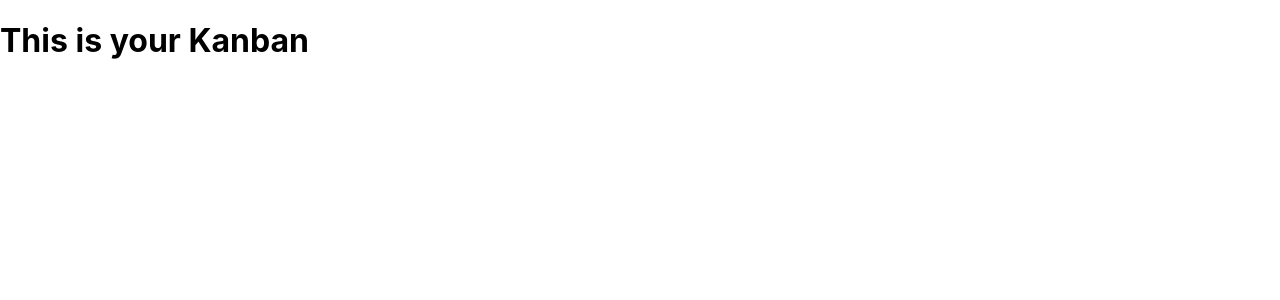
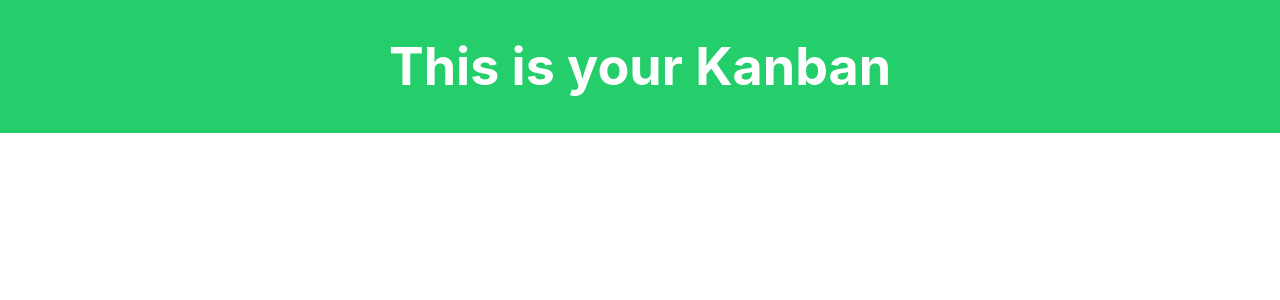
Before and after one commit to Angelica137/kanban, a React (Create React App) app: page / in a window 1280 px wide. Shown: the top 300 px of the page. Built offline with nearby package versions, Linux system fonts and the light colour scheme.

Commit message:
add header wrapper

```diff
--- a/src/components/Header/Header.js
+++ b/src/components/Header/Header.js
@@ -1,5 +1,21 @@
 import React from "react";
+import styled from "styled-components";
 
-const Header = () => <h1>This is your Kanban</h1>;
+const HeaderWrapper = styled.div`
+  background-color: #23ce6b;
+  height: 100%;
+  display: flex;
+  flex-direction: column;
+  align-items: center;
+  justify-content: center;
+  font-size: calc(10px + 2vmin);
+  color: white;
+`;
+
+const Header = () => (
+  <HeaderWrapper>
+    <h1>This is your Kanban</h1>
+  </HeaderWrapper>
+);
 
 export default Header;
```
